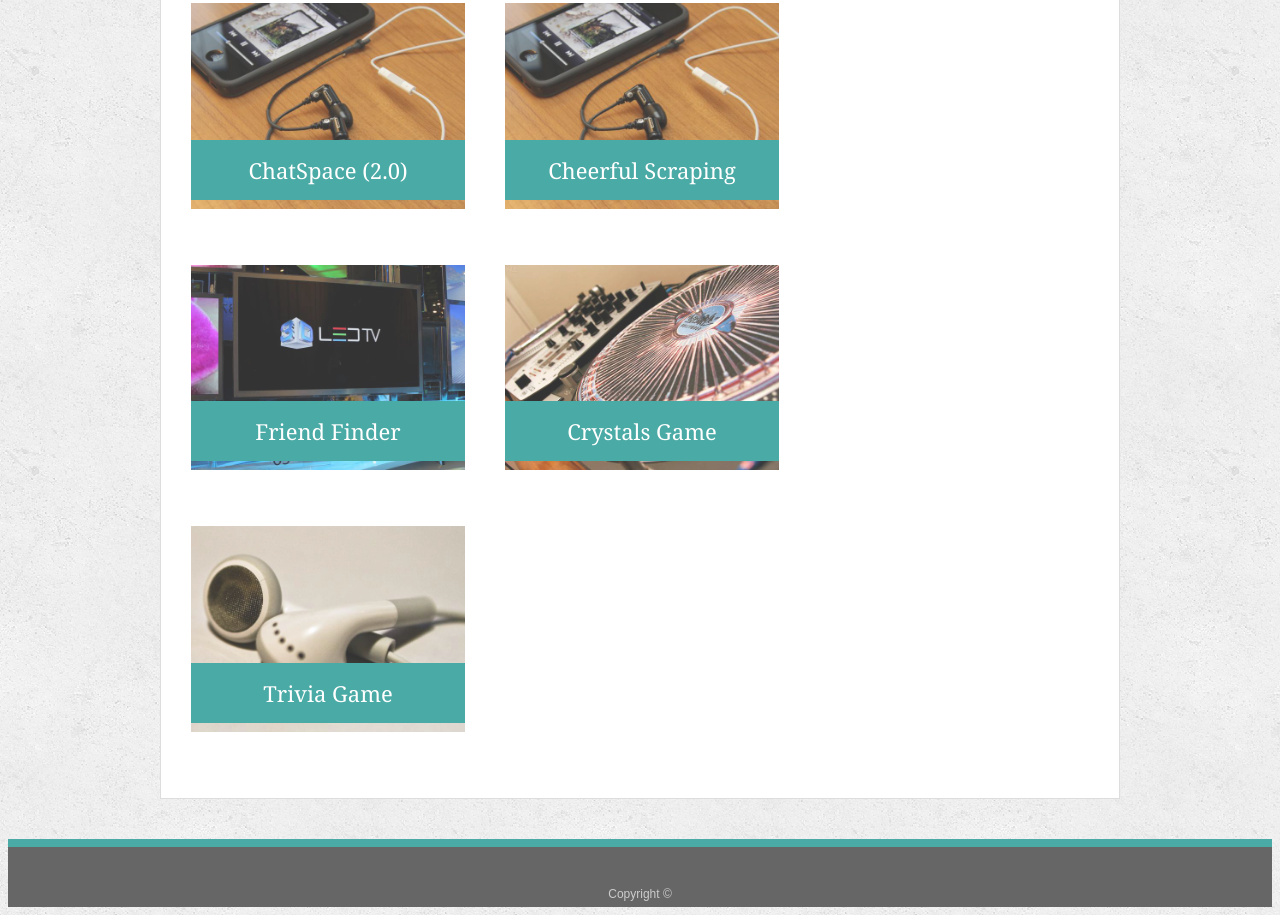
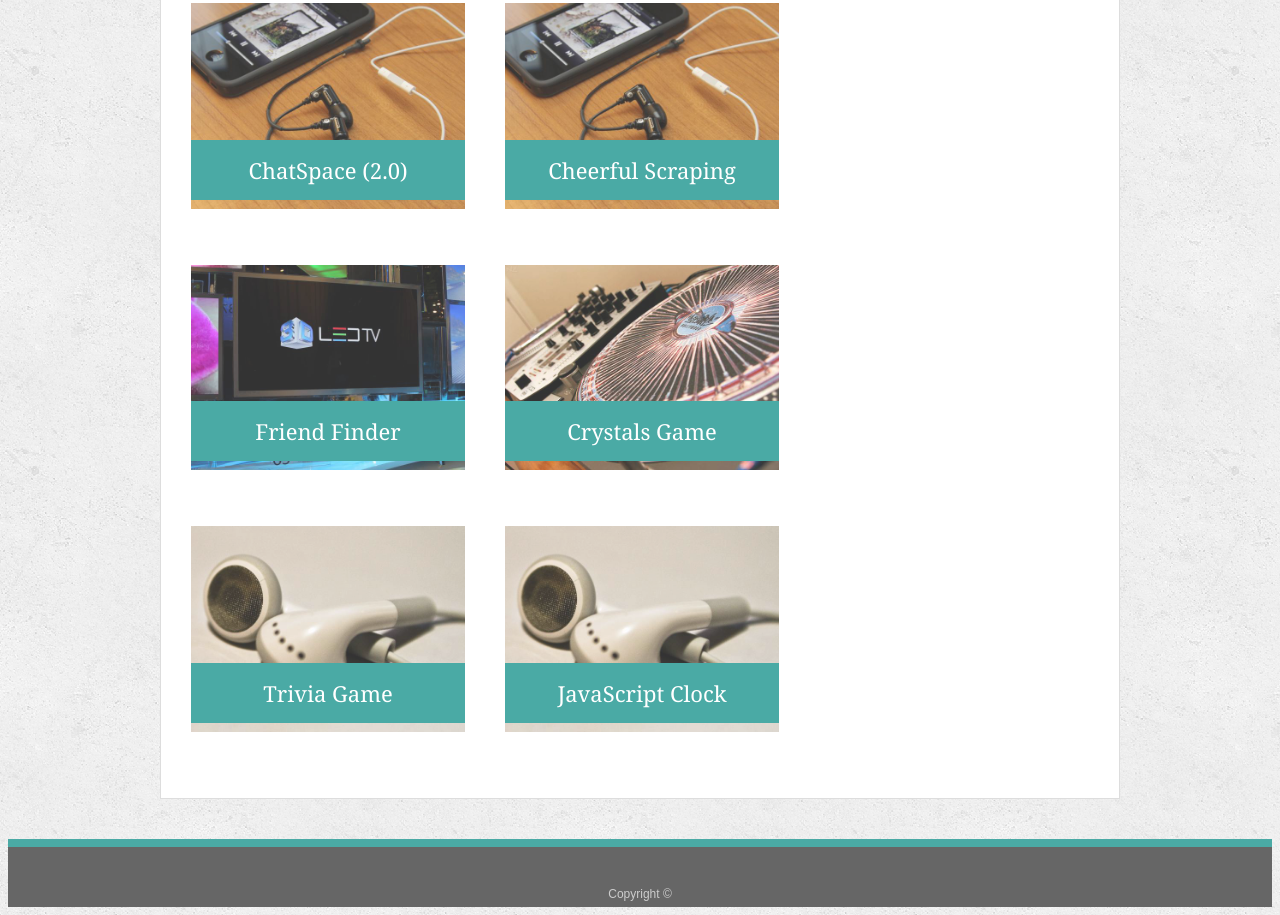
Before and after one commit to Akashaj86/Responsive-Portfolio, a plain HTML site: page portfolio.html in a window 1280 px wide. Shown: the part 1087-2002 px from the top of the page. Drawn offline with Linux system fonts and the light colour scheme.

Commit message:
adding new js clock prject

```diff
--- a/portfolio.html
+++ b/portfolio.html
@@ -102,6 +102,13 @@
         <h3>Trivia Game</h3>
         </a>
       </div>
+
+      <div class="work">
+        <a href="https://akashaj86.github.io/Analog_Clock/"></a>
+        <img src="assets/images/technics-q-c-640-480-5.jpg" alt="JavaScript Clock">
+        <h3>JavaScript Clock</h3>
+        </a>
+      </div>
     </section>
 
   </div>
```
